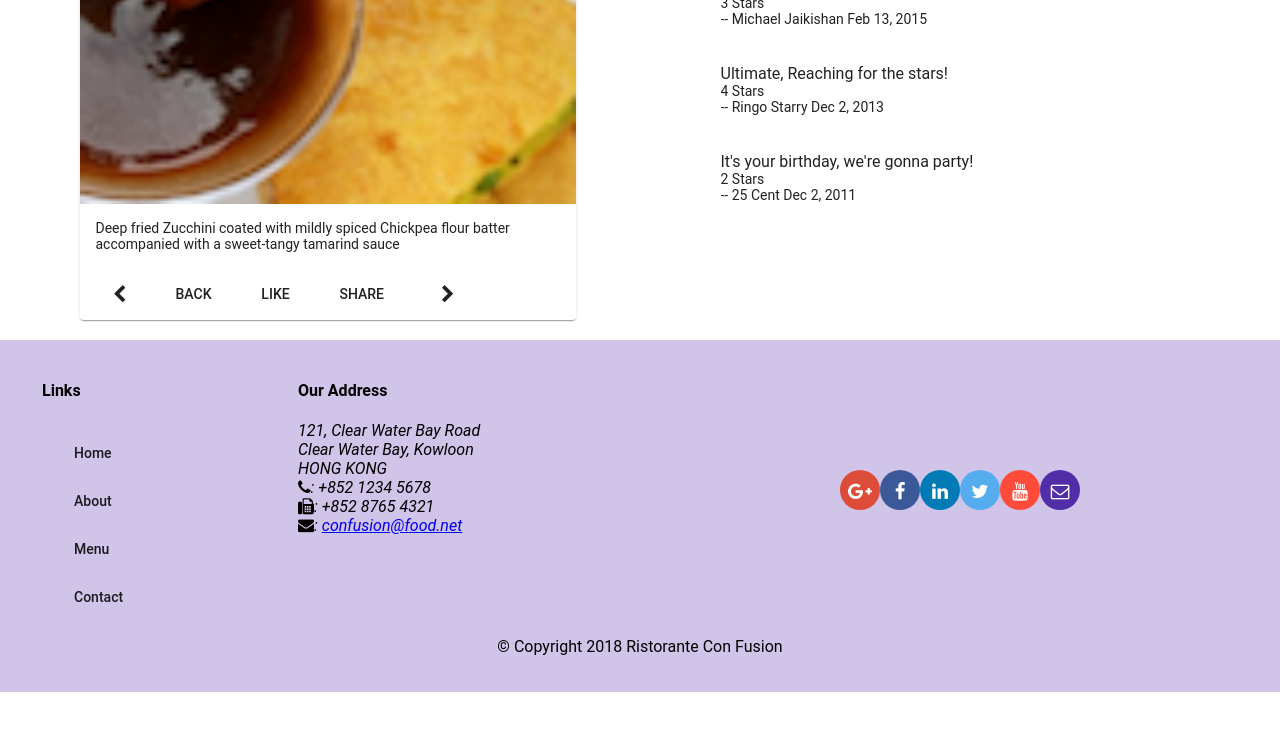
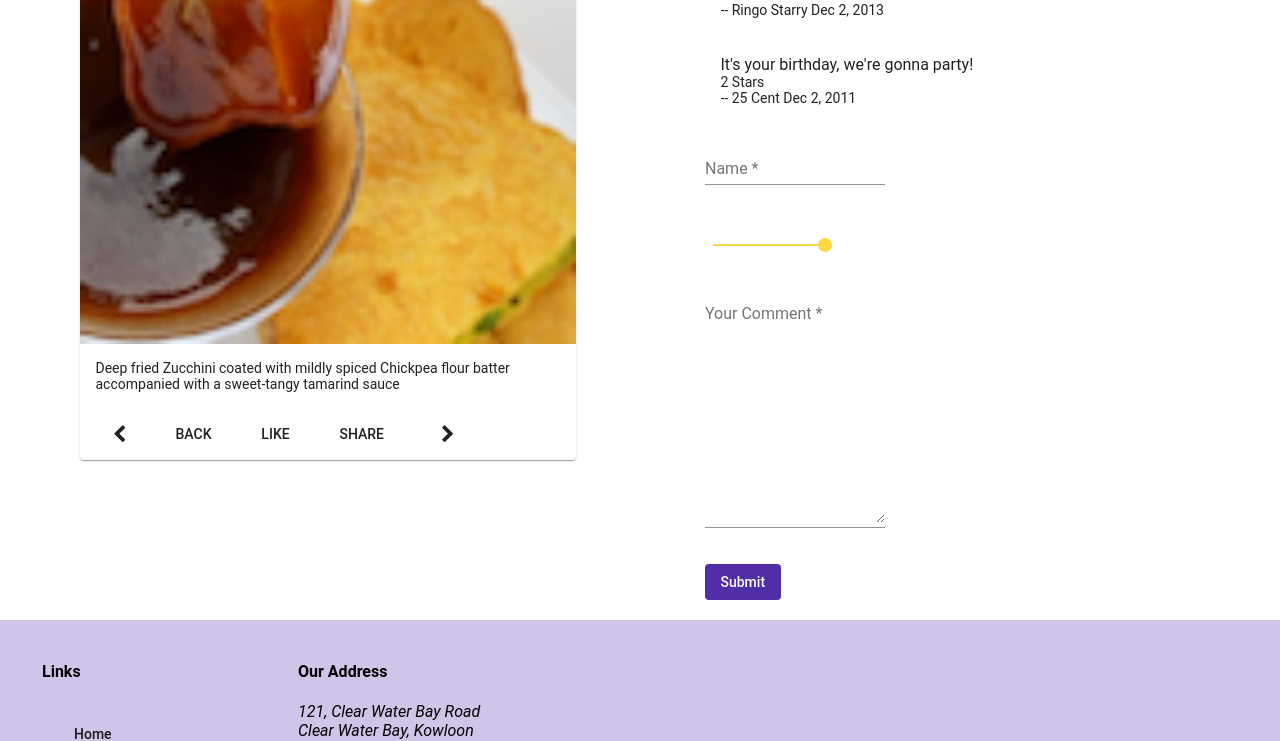
Before and after one commit to bozlurrahman/Front-End-JavaScript-Frameworks-Angular, an Angular app in the folder conFusion/: page /dishdetail/1 in a window 1280 px wide. Shown: the part 742-1483 px from the top of the page. Before the commit the page ends 1434 px from the top, so only its background shows below. Built offline with nearby package versions, Linux system fonts and the light colour scheme.

Commit message:
Assignment 3

```diff
--- a/conFusion/src/app/app.module.ts
+++ b/conFusion/src/app/app.module.ts
@@ -15,6 +15,7 @@
 import { MatSelectModule } from '@angular/material/select';
 import { MatSlideToggleModule } from '@angular/material/slide-toggle';
 import { MatProgressSpinnerModule } from '@angular/material/progress-spinner';
+import { MatSliderModule } from '@angular/material/slider';
 import { ReactiveFormsModule } from '@angular/forms';
 
 import { AppRoutingModule } from './app-routing/app-routing.module';
@@ -61,6 +62,7 @@
     MatSelectModule,
     MatSlideToggleModule,
     MatProgressSpinnerModule,
+    MatSliderModule,
     FormsModule,
     ReactiveFormsModule,
     FlexLayoutModule
--- a/conFusion/src/app/dishdetail/dishdetail.component.html
+++ b/conFusion/src/app/dishdetail/dishdetail.component.html
@@ -11,7 +11,7 @@
   <mat-card>
     <mat-card-header>
       <mat-card-title>
-        <h3 *ngIf="dish">
+        <h3>
           {{dish.name | uppercase}}
         </h3>
       </mat-card-title>
@@ -56,6 +56,38 @@
       </p>
       </mat-list-item>
     </mat-list>
+
+  <mat-list *ngIf="commentForm.valid">
+    <mat-list-item *ngIf="commentForm.valid">
+      <p matLine>{{commentForm.value.comment}}</p>
+      <p matLine>{{commentForm.value.rating}} Stars</p>
+      <p matLine>-- {{commentForm.value.author}}</p>
+    </mat-list-item>
+  </mat-list>
+
+  <form novalidate [formGroup]="commentForm" #cform="ngForm" (ngSubmit)="onSubmit()">
+    <p>
+      <mat-form-field class="full-width">
+        <input matInput formControlName="author" placeholder="Name" type="text">
+        <mat-error *ngIf="formErrors.author" class="text-color">
+          {{formErrors.author}}
+        </mat-error>
+      </mat-form-field>
+    </p>
+    <mat-slider min="1" max="5" thumbLabel tickInterval="1" formControlName="rating"></mat-slider>
+    <p>
+      <mat-form-field class="full-width">
+          <textarea matInput formControlName="comment" placeholder="Your Comment" rows=12>
+          </textarea>
+          <mat-error *ngIf="formErrors.comment" class="text-color">
+            {{formErrors.comment}}
+          </mat-error>
+      </mat-form-field>
+    </p>
+    <button type="submit" mat-button class="background-primary text-floral-white"
+    [disabled]="commentForm.invalid">Submit</button>
+  </form>
+
 </div>
 <div fxFlex [hidden]="dish">
   <mat-spinner></mat-spinner> <h4>Loading . . . Please Wait . . .</h4>
--- a/conFusion/src/app/dishdetail/dishdetail.component.ts
+++ b/conFusion/src/app/dishdetail/dishdetail.component.ts
@@ -1,9 +1,11 @@
-import { Component, OnInit} from '@angular/core';
+import { Component, OnInit, ViewChild } from '@angular/core';
 import { Params, ActivatedRoute } from '@angular/router';
 import { Location } from '@angular/common';
 import { Dish } from '../shared/dish';
 import { DishService } from '../services/dish.service';
 import { switchMap } from 'rxjs/operators';
+import { FormBuilder, FormGroup, Validators } from '@angular/forms';
+import { Comment } from '../shared/comment';
 
 @Component({
   selector: 'app-dishdetail',
@@ -16,10 +18,82 @@
   dishIds: string[];
   prev: string;
   next: string;
+  commentForm: FormGroup;
+  comment: Comment;
+  @ViewChild('cform') commentFormDirective;
 
-  constructor(private dishservice: DishService,
-    private route: ActivatedRoute,
-    private location: Location) { }
+  formErrors = {
+    'author': '',
+    'comment': ''
+  };
+
+  validationMessages = {
+    'author': {
+      'required': 'Author Name is required',
+      'minlength': 'Author Name must be at least 2 characters long.'
+    },
+    'comment': {
+      'required': 'Comment is required'
+    }
+  };
+
+  slider(value: number) {
+    if(value>=1) {
+      return Math.round(value/1);
+    }
+    return value;
+  }
+
+  constructor(private dishservice: DishService, private route: ActivatedRoute, private location: Location, private fb: FormBuilder) {
+    this.createForm();
+  }
+
+  createForm(): void {
+    this.commentForm = this.fb.group({
+      author: ['', [Validators.required, Validators.minLength(2)]],
+      rating: 5,
+      comment: ['', Validators.required]
+    });
+
+    this.commentForm.valueChanges
+      .subscribe(data => this.onValueChanged(data));
+
+    this.onValueChanged();
+  }
+
+  onValueChanged(data?: any) {
+    if (!this.commentForm) { return; }
+    const form = this.commentForm;
+    for (const field in this.formErrors) {
+      if (this.formErrors.hasOwnProperty(field)) {
+        // clear previous error message (if any)
+        this.formErrors[field] = '';
+        const control = form.get(field);
+        if (control && control.dirty && !control.valid) {
+          const message = this.validationMessages[field];
+          for (const key in control.errors) {
+            if (control.errors.hasOwnProperty(key)) {
+              this.formErrors[field] += message[key] + ' ';
+            }
+          }
+        }
+      }
+    }
+  }
+
+  onSubmit() {
+    this.comment = this.commentForm.value;
+    console.log(this.comment);
+    this.comment.date = new Date().toISOString();
+    this.dish.comments.push(this.comment);
+    console.log(this.dish.comments);
+    this.commentForm.reset({
+      rating: 5,
+      comment: '',
+      author: ''
+    });
+    this.commentFormDirective.resetForm();
+  }
 
   ngOnInit(): void {
     this.dishservice.getDishIds().subscribe(dishIds => this.dishIds = dishIds);
```
